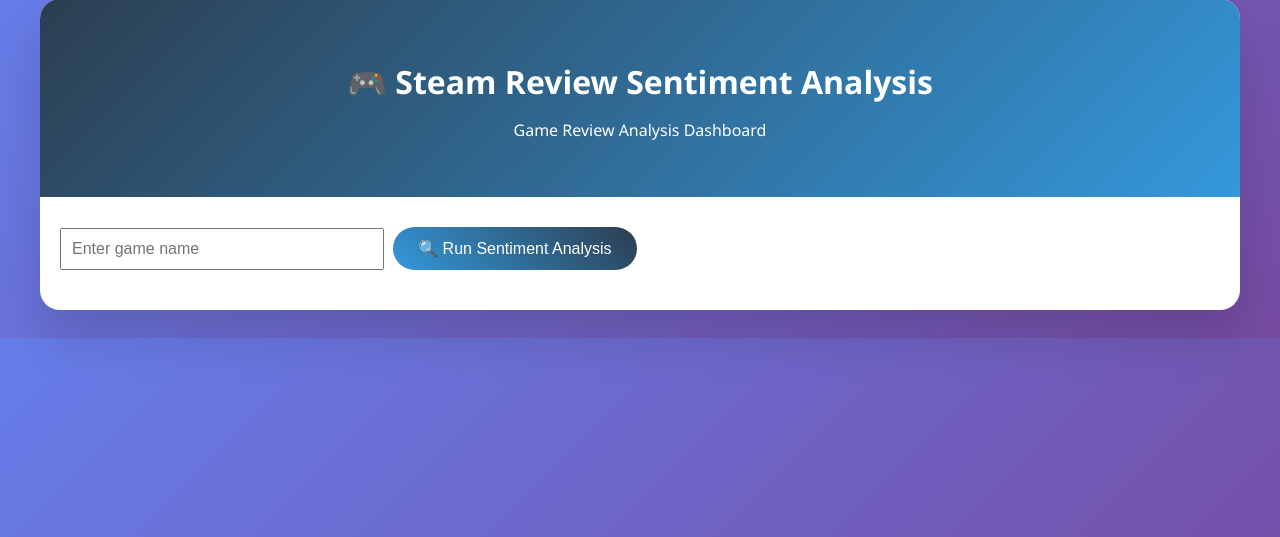
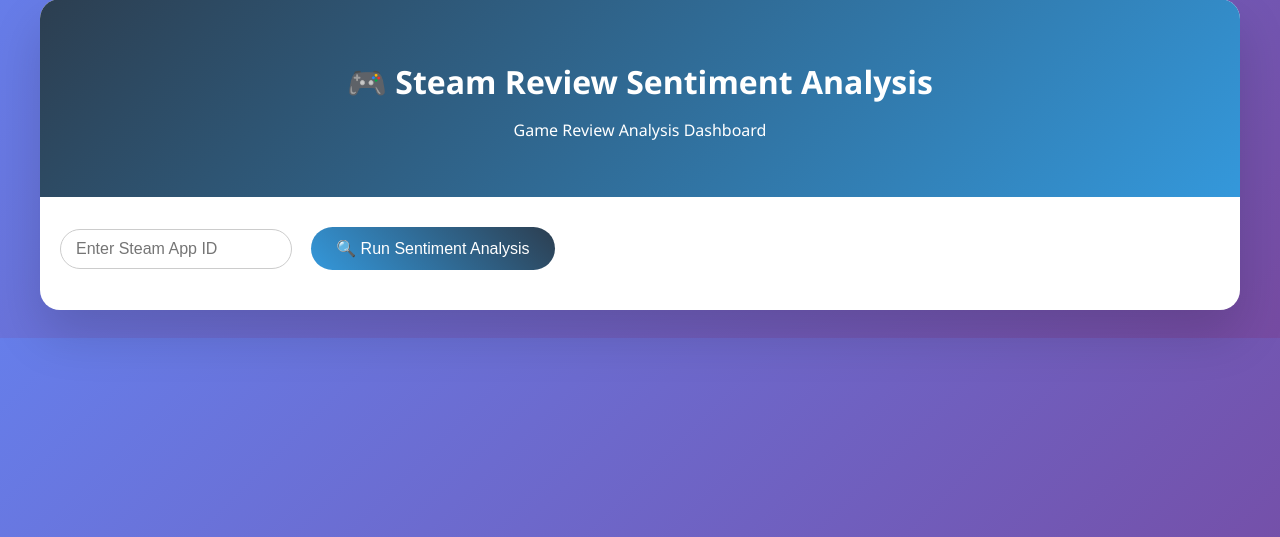
Before and after one commit to Candy-Sama/INF1002-P3-Grp2-Python-Proj-Sentiment-Analyser, a Flask app: page / in a window 1280 px wide. Shown: the part 29-566 px from the top of the page. Run offline with Flask 3, Linux system fonts and the light colour scheme.

Commit message:
updates to main and index.html

```diff
--- a/main.py
+++ b/main.py
@@ -3,12 +3,11 @@
 # -----------------------------
 import sys
 import os
+import datetime
 from flask import Flask, jsonify, render_template, request
-import datetime
-import requests
 
 # -----------------------------
-# Add 'modules/' folder to Python path
+# Add 'modules/' to Python path
 # -----------------------------
 sys.path.append(os.path.abspath(os.path.join(os.path.dirname(__file__), 'modules')))
 
@@ -19,36 +18,11 @@
 import sliding_window_demo
 import additionalDataPoints
 import createSentimentVisualization
-
 # -----------------------------
 # Flask app initialization
 # -----------------------------
-template_dir = os.path.abspath(os.path.join(os.path.dirname(__file__), 'output', 'templates'))
+template_dir = os.path.join(os.path.dirname(__file__), 'output', 'templates')
 app = Flask(__name__, template_folder=template_dir)
-
-# -----------------------------
-# Helper function to get Steam app_id from game name
-# -----------------------------
-def get_app_id_from_name(game_name):
-    """
-    Use Steam Store search API to resolve game name to app_id.
-    Returns app_id if found, otherwise None.
-    """
-    search_url = "https://store.steampowered.com/api/storesearch/"
-    params = {
-        "term": game_name,
-        "l": "english",
-        "cc": "US"
-    }
-    try:
-        resp = requests.get(search_url, params=params)
-        resp.raise_for_status()
-        data = resp.json()
-        if data.get("items"):
-            return data["items"][0]["id"]  # take first search result
-    except Exception as e:
-        print("Error resolving app_id:", e)
-    return None
 
 # -----------------------------
 # Routes
@@ -62,48 +36,56 @@
 @app.route("/analyze", methods=["GET"])
 def analyze_reviews():
     """
-    API endpoint: /analyze?game_name=XXXX
+    API endpoint: /analyze?app_id=XXXX
+    - Accepts a Steam App ID as a query parameter.
+    - Fetches reviews from last 10 days.
+    - Cleans and processes reviews.
+    - Runs sliding window sentiment analysis.
+    - Generates playtime visualization.
+    - Returns JSON results.
+    """
+    # 1️⃣ Extract app_id from query parameter
+    app_id = request.args.get("app_id", type=int)
+    if not app_id:
+        return jsonify({"error": "Missing required query parameter: app_id"}), 400
 
-    Steps:
-    1. Extract game name from query.
-    2. Resolve to app_id.
-    3. Fetch reviews.
-    4. Clean/process reviews.
-    5. Run sentiment analysis.
-    6. Return JSON results.
-    """
-    # 1️⃣ Get game_name from query
-    game_name = request.args.get("game_name", type=str)
-    if not game_name:
-        return jsonify({"error": "Missing required query parameter: game_name"}), 400
+    # 2️⃣ Fetch reviews from the last 10 days
+    reviews = getSteamReviewsData.fetch_steam_reviews(
+        app_id,
+        filter_by='recent',
+        language='english',
+        day_range=10,  # last 10 days
+        num_per_page=200
+    )
 
-    # 2️⃣ Resolve game_name to app_id
-    app_id = get_app_id_from_name(game_name)
-    if not app_id:
-        return jsonify({"error": f"Could not find app_id for game '{game_name}'"}), 404
+    if not reviews:
+        return jsonify({"error": f"No recent reviews found for App ID '{app_id}'"}), 404
 
-    # 3️⃣ Fetch raw reviews
-    reviews = getSteamReviewsData.fetch_steam_reviews(app_id, num_per_page=200)
-    if not reviews:
-        return jsonify({"error": f"Could not fetch reviews for app_id {app_id}"}), 500
-
-    # 4️⃣ Clean/process reviews
+    # 3️⃣ Clean and preprocess reviews
     cleaned_reviews = [reviewCleaner.reviewFormatter(r) for r in reviews]
 
-    # 5️⃣ Load sentiment dictionary
+    # 4️⃣ Load sentiment dictionary
     sentiment_dict = sentimentDictionary.wordScores()
 
-    # 6️⃣ Run sliding window sentiment analysis
+    # 5️⃣ Sliding window sentiment analysis
     positive, negative = sliding_window_demo.run_sliding_window(cleaned_reviews, sentiment_dict)
 
-    # 7️⃣ Build JSON response
+    # 6️⃣ Save reviews to Excel for visualization
+    df_reviews = getSteamReviewsData.reviews_to_dataframe(reviews)
+    excel_path = f'steam_reviews_{app_id}.xlsx'
+    df_reviews.to_excel(excel_path, index=False)
+
+    # 7️⃣ Generate playtime-based sentiment visualization
+    createSentimentVisualization.create_sentiment_playtime_visualization()
+
+    # 8️⃣ Build JSON response
     result = {
-        "game_name": game_name,
         "app_id": app_id,
         "total_reviews": len(reviews),
         "timestamp": datetime.datetime.now().strftime("%Y-%m-%d %H:%M:%S"),
         "most_positive_paragraphs": positive,
-        "most_negative_paragraphs": negative
+        "most_negative_paragraphs": negative,
+        "visualization_path": "output/sentiment_playtime_analysis.png"
     }
 
     return jsonify(result)
--- a/output/templates/index.html
+++ b/output/templates/index.html
@@ -3,22 +3,89 @@
 <head>
     <meta charset="UTF-8">
     <meta name="viewport" content="width=device-width, initial-scale=1.0">
-    <title>Steam Review Sentiment Analysis</title>
+    <title>Steam Review Sentiment Analysis Demo</title>
     <style>
-        body { font-family: 'Segoe UI', Tahoma, Geneva, Verdana, sans-serif; background: linear-gradient(135deg, #667eea 0%, #764ba2 100%); padding: 20px; }
-        .container { max-width: 1200px; margin: 0 auto; background: white; border-radius: 20px; box-shadow: 0 25px 50px rgba(0,0,0,0.15); overflow: hidden; }
-        .header { background: linear-gradient(135deg, #2c3e50 0%, #3498db 100%); color: white; padding: 40px; text-align: center; position: relative; overflow: hidden; }
-        h1, h2, h3, h4 { margin-bottom: 15px; }
-        .review-card { background: white; border-radius: 15px; padding: 25px; box-shadow: 0 8px 25px rgba(0,0,0,0.1); border-left: 5px solid #3498db; margin-bottom: 20px; }
+        body {
+            font-family: 'Segoe UI', Tahoma, Geneva, Verdana, sans-serif;
+            background: linear-gradient(135deg, #667eea 0%, #764ba2 100%);
+            padding: 20px;
+        }
+        .container {
+            max-width: 1200px;
+            margin: 0 auto;
+            background: white;
+            border-radius: 20px;
+            box-shadow: 0 25px 50px rgba(0,0,0,0.15);
+            overflow: hidden;
+        }
+        .header {
+            background: linear-gradient(135deg, #2c3e50 0%, #3498db 100%);
+            color: white;
+            padding: 40px;
+            text-align: center;
+            position: relative;
+            overflow: hidden;
+        }
+        h1, h2, h3, h4 {
+            margin-bottom: 15px;
+        }
+        .review-card {
+            background: white;
+            border-radius: 15px;
+            padding: 25px;
+            box-shadow: 0 8px 25px rgba(0,0,0,0.1);
+            border-left: 5px solid #3498db;
+            margin-bottom: 20px;
+        }
         .review-card.positive { border-left-color: #27ae60; }
         .review-card.negative { border-left-color: #e74c3c; }
-        .review-text { line-height: 1.8; font-size: 1.1em; color: #444; margin: 15px 0; padding: 20px; background: #f8f9fa; border-radius: 10px; border-left: 3px solid #3498db; font-style: italic; }
-        .review-meta { display: flex; justify-content: space-between; align-items: center; margin-bottom: 15px; }
-        .sentiment-badge.positive { background: linear-gradient(45deg, #27ae60, #2ecc71); color: white; padding: 5px 12px; border-radius: 20px; }
-        .sentiment-badge.negative { background: linear-gradient(45deg, #e74c3c, #c0392b); color: white; padding: 5px 12px; border-radius: 20px; }
-        button { padding: 12px 25px; font-size: 1em; margin: 10px 5px; cursor: pointer; border: none; border-radius: 25px; color: white; }
+        .review-text {
+            line-height: 1.8;
+            font-size: 1.1em;
+            color: #444;
+            margin: 15px 0;
+            padding: 20px;
+            background: #f8f9fa;
+            border-radius: 10px;
+            border-left: 3px solid #3498db;
+            font-style: italic;
+        }
+        .review-meta {
+            display: flex;
+            justify-content: space-between;
+            align-items: center;
+            margin-bottom: 15px;
+        }
+        .sentiment-badge.positive {
+            background: linear-gradient(45deg, #27ae60, #2ecc71);
+            color: white;
+            padding: 5px 12px;
+            border-radius: 20px;
+        }
+        .sentiment-badge.negative {
+            background: linear-gradient(45deg, #e74c3c, #c0392b);
+            color: white;
+            padding: 5px 12px;
+            border-radius: 20px;
+        }
+        button {
+            padding: 12px 25px;
+            font-size: 1em;
+            margin: 10px 5px;
+            cursor: pointer;
+            border: none;
+            border-radius: 25px;
+            color: white;
+        }
         #runBtn { background: linear-gradient(45deg, #3498db, #2c3e50); }
-        #loadBtn { background: linear-gradient(45deg, #1e3a8a, #1e40af); }
+        input[type="number"] {
+            padding: 10px 15px;
+            font-size: 1em;
+            border-radius: 25px;
+            border: 1px solid #ccc;
+            margin-right: 10px;
+            width: 200px;
+        }
     </style>
 </head>
 <body>
@@ -29,13 +96,14 @@
         </div>
 
         <div style="padding: 20px;">
-            <input type="text" id="gameNameInput" placeholder="Enter game name" style="padding:10px; font-size:1em; width: 300px;">
+            <input type="number" id="app_id" placeholder="Enter Steam App ID">
             <button id="runBtn" onclick="runSentimentAnalysis()">🔍 Run Sentiment Analysis</button>
             <div id="analysisStatus" style="margin-top: 10px; font-style: italic; color: #666;"></div>
         </div>
 
         <div id="liveResults" style="display:none; padding: 20px;">
             <h2>📊 Live Results</h2>
+            <img id="visualization" src="" style="max-width:100%; margin-bottom: 20px; display:none;" />
             <div id="resultsContent"></div>
         </div>
     </div>
@@ -43,33 +111,41 @@
     <script>
         async function runSentimentAnalysis() {
             const status = document.getElementById('analysisStatus');
-            const gameName = document.getElementById('gameNameInput').value.trim();
-            if (!gameName) {
-                status.innerHTML = '❌ Please enter a game name!';
+            const resultsDiv = document.getElementById('liveResults');
+            const contentDiv = document.getElementById('resultsContent');
+            const vizImg = document.getElementById('visualization');
+            const appId = document.getElementById('app_id').value;
+
+            if (!appId) {
+                status.innerHTML = '❌ Please enter a valid App ID!';
                 return;
             }
 
             status.innerHTML = '⏳ Running sentiment analysis on server...';
+            resultsDiv.style.display = 'block';
+            contentDiv.innerHTML = '⏳ Loading...';
+            vizImg.style.display = 'none';
 
             try {
-                const response = await fetch(`/analyze?game_name=${encodeURIComponent(gameName)}`);
+                const response = await fetch(`/analyze?app_id=${appId}`);
                 const data = await response.json();
 
                 if (data.error) {
-                    status.innerHTML = `❌ ${data.error}`;
+                    status.innerHTML = '❌ ' + data.error;
+                    contentDiv.innerHTML = '';
                     return;
                 }
 
-                status.innerHTML = `✅ Analysis complete for "${data.game_name}"!`;
+                status.innerHTML = '✅ Analysis complete!';
 
-                const resultsDiv = document.getElementById('liveResults');
-                const contentDiv = document.getElementById('resultsContent');
-                resultsDiv.style.display = 'block';
+                // Show visualization
+                vizImg.src = data.visualization_path + '?t=' + new Date().getTime();
+                vizImg.style.display = 'block';
 
-                let html = `<p><strong>Game:</strong> ${data.game_name} | <strong>App ID:</strong> ${data.app_id} | <strong>Total Reviews:</strong> ${data.total_reviews} | <strong>Timestamp:</strong> ${data.timestamp}</p>`;
+                let html = `<p><strong>App ID:</strong> ${data.app_id} | <strong>Total Reviews:</strong> ${data.total_reviews} | <strong>Timestamp:</strong> ${data.timestamp}</p>`;
 
-                // Positive paragraphs
-                html += `<h3 style="color:#27ae60;">🌟 Top Positive Paragraphs</h3>`;
+                // Most positive paragraphs
+                html += `<h3 style="color: #27ae60;">🌟 Top Positive Paragraphs</h3>`;
                 data.most_positive_paragraphs.forEach(p => {
                     html += `<div class="review-card positive">
                                 <div class="review-meta">
@@ -79,8 +155,8 @@
                             </div>`;
                 });
 
-                // Negative paragraphs
-                html += `<h3 style="color:#e74c3c;">💔 Top Negative Paragraphs</h3>`;
+                // Most negative paragraphs
+                html += `<h3 style="color: #e74c3c;">💔 Top Negative Paragraphs</h3>`;
                 data.most_negative_paragraphs.forEach(p => {
                     html += `<div class="review-card negative">
                                 <div class="review-meta">
@@ -92,9 +168,10 @@
 
                 contentDiv.innerHTML = html;
 
-            } catch (err) {
+            } catch (error) {
                 status.innerHTML = '❌ Error running analysis!';
-                console.error(err);
+                contentDiv.innerHTML = '<p style="color: #e74c3c;">❌ Failed to load results. Make sure the server is running!</p>';
+                console.error(error);
             }
         }
     </script>
```
